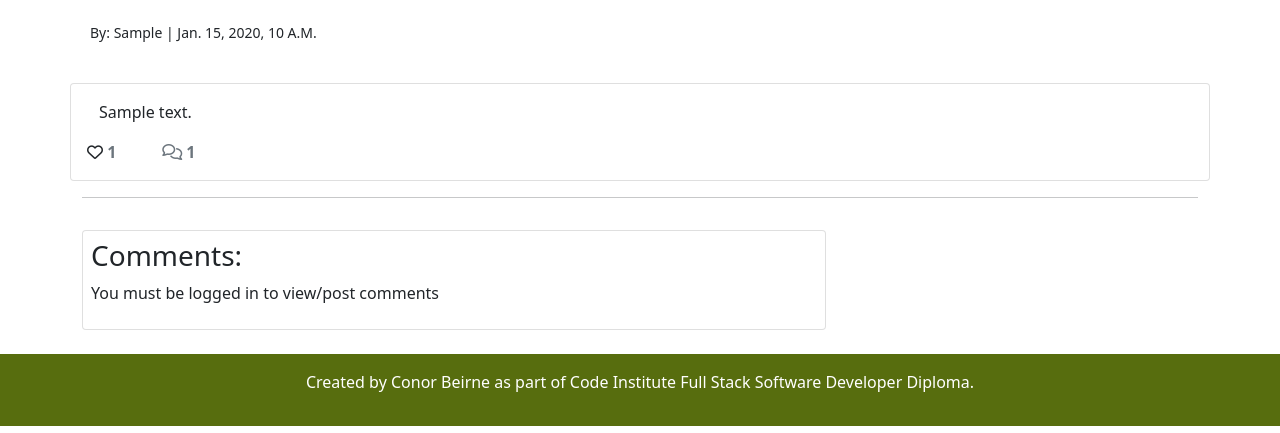
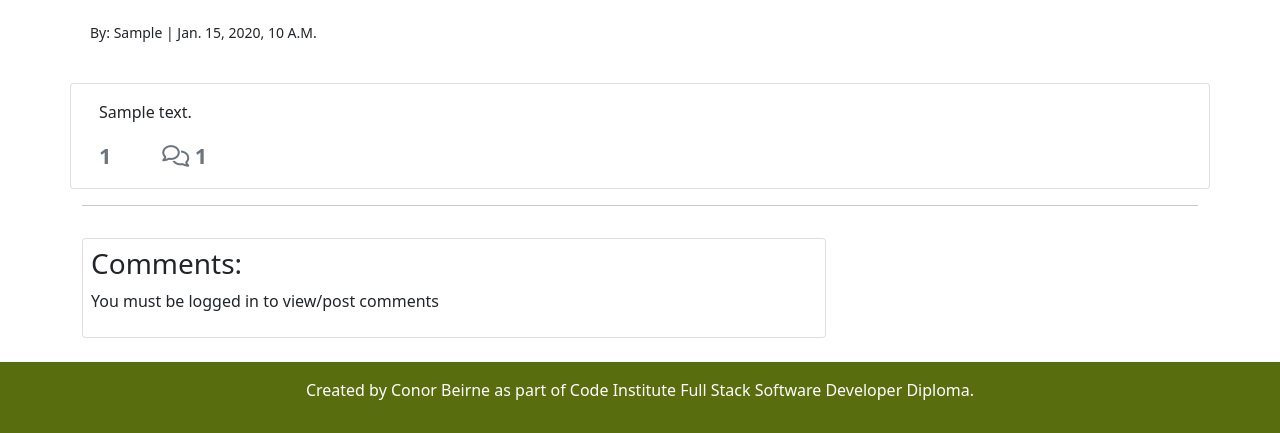
Before and after one commit to conor-b1995/p4-GAAStories, a Django app: a page that uses templates/post_detail.html in a window 1280 px wide. Shown: the part 272-705 px from the top of the page. Run offline with Django 3.2, Linux system fonts and the light colour scheme; tables that the repository leaves empty hold one stand-in row (values such as "Sample post"); some libraries are stand-ins or nearby versions.

Commit message:
Add: The ability for users to like a post and update the like icon.

```diff
--- a/blog/urls.py
+++ b/blog/urls.py
@@ -5,4 +5,5 @@ from django.urls import path
 urlpatterns = [
     path('', views.PostList.as_view(), name='home'),
     path('<slug:slug>/', views.PostDetail.as_view(), name='post_detail'),
+    path('like/<slug:slug>', views.PostLike.as_view(), name='post_like'),
 ]
--- a/blog/views.py
+++ b/blog/views.py
@@ -1,5 +1,6 @@
-from django.shortcuts import render, get_object_or_404
+from django.shortcuts import render, get_object_or_404, reverse
 from django.views.generic import ListView, View
+from django.http import HttpResponseRedirect
 from .models import Post
 from .forms import CommentForm
 
@@ -62,3 +63,16 @@ class PostDetail(View):
                 'comment_form': CommentForm()
             },
         )
+
+
+class PostLike(View):
+
+    def post(self, request, slug):
+        post = get_object_or_404(Post, slug=slug)
+
+        if post.likes.filter(id=request.user.id).exists():
+            post.likes.remove(request.user)
+        else:
+            post.likes.add(request.user)
+
+        return HttpResponseRedirect(reverse('post_detail', args=[slug]))
--- a/static/css/style.css
+++ b/static/css/style.css
@@ -15,6 +15,10 @@
 
 #comments {
     font-size: 1.2rem;
+}
+
+.like-comment-btn {
+    font-size: 1.35rem;
 }
 
 /* -------------------------colors */
@@ -111,6 +115,7 @@ footer {
 .btn-like {
     border-style: none;
     background-color: transparent;
+    color: #576D0E;
 }
 
 
--- a/templates/post_detail.html
+++ b/templates/post_detail.html
@@ -36,33 +36,33 @@
             <div class="card-body">
                 <p class="card-text text-justify"> {{ post.content | safe }} </p>
                 <div class="row col-md-6 col-lg-5">
-                    <div class="col-2 p-0">
+                    <div class="col-2">
                         <strong>
                             {% if user.is_authenticated %}
 
-                            <form class="d-inline" action="#" method="POST">
+                            <form class="d-inline" action="{% url 'post_like' post.slug %}" method="POST">
                                 {% csrf_token %}
                                 {% if liked %}
 
-                                <button type="submit" name="blogpost_id" value="{{ post.slug }}" class="btn-like"><i
-                                        class="fa-solid fa-heart-circle-check"></i></button>
+                                <button type="submit" name="blogpost_id" value="{{ post.slug }}" class="btn-like like-comment-btn"><i
+                                        class="fa-solid fa-thumbs-up"></i></button>
 
                                 {% else %}
 
-                                <button type="submit" name="blogpost_id" value="{{ post.slug }}" class="btn-like"><i
-                                        class="fa-regular fa-heart"></i></button>
+                                <button type="submit" name="blogpost_id" value="{{ post.slug }}" class="btn-like like-comment-btn"><i
+                                        class="fa-regular fa-thumbs-up"></i></button>
 
                                 {% endif %}
                             </form>
                             {% else %}
-                            <span class=""><i class="fa-regular fa-heart"></i></span>
+                            <span class="btn-like like-comment-btn"><i class="fa-light fa-thumbs-up"></i></span>
                             {% endif %}
-                            <span class="text-secondary">{{ post.number_of_likes }}</span>
+                            <span class="text-secondary like-comment-btn">{{ post.number_of_likes }}</span>
                         </strong>
                     </div>
                     <div class="col-2 p-0">
                         {% with comments.count as total_comments %}
-                        <strong class="text-secondary"><i class="far fa-comments"></i>
+                        <strong class="text-secondary like-comment-btn"><i class="far fa-comments"></i>
                             {{ total_comments }}
                         </strong>
                         {% endwith %}
@@ -106,12 +106,12 @@
                     {% csrf_token %}
                     <button type="submit" class="btn btn-outline-dark btn-lg mt-2">Submit</button>
                 </form>
-        {% else %}
+                {% else %}
                 <div class="col-md-8 card mb-4 mt-3 card-bg p-2">
                     <h3>Comments:</h3>
                     <p>You must be logged in to view/post comments</p>
                 </div>
-        {% endif %}
+                {% endif %}
             </div>
         </div>
     </div>
```
